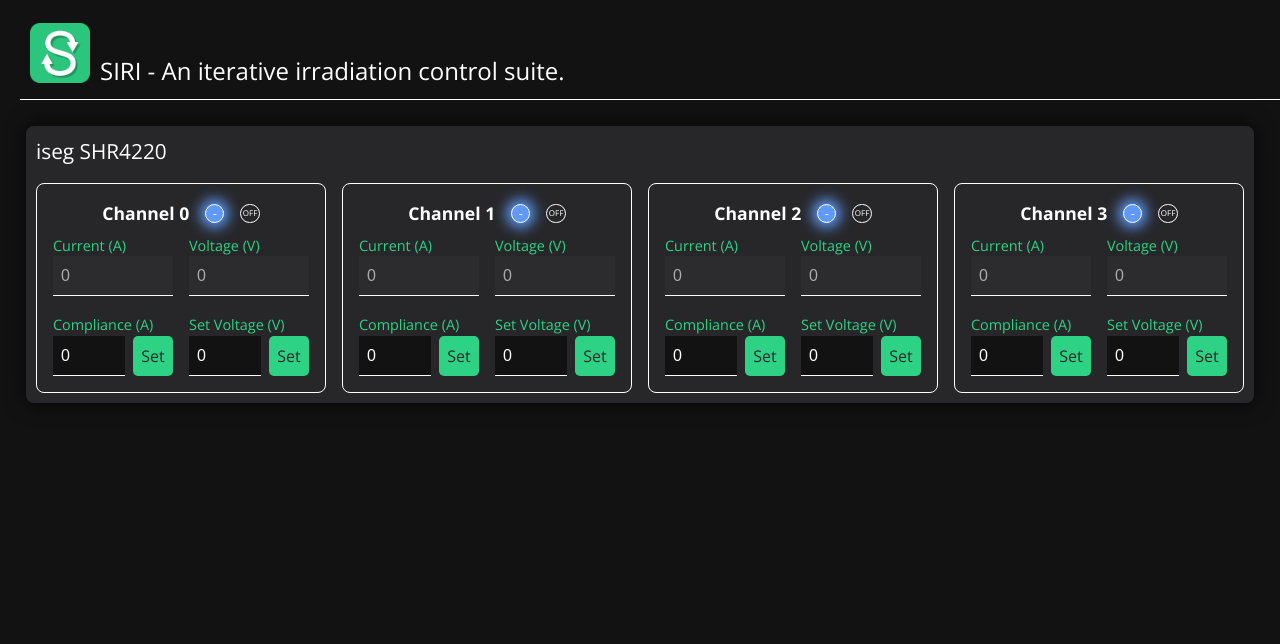
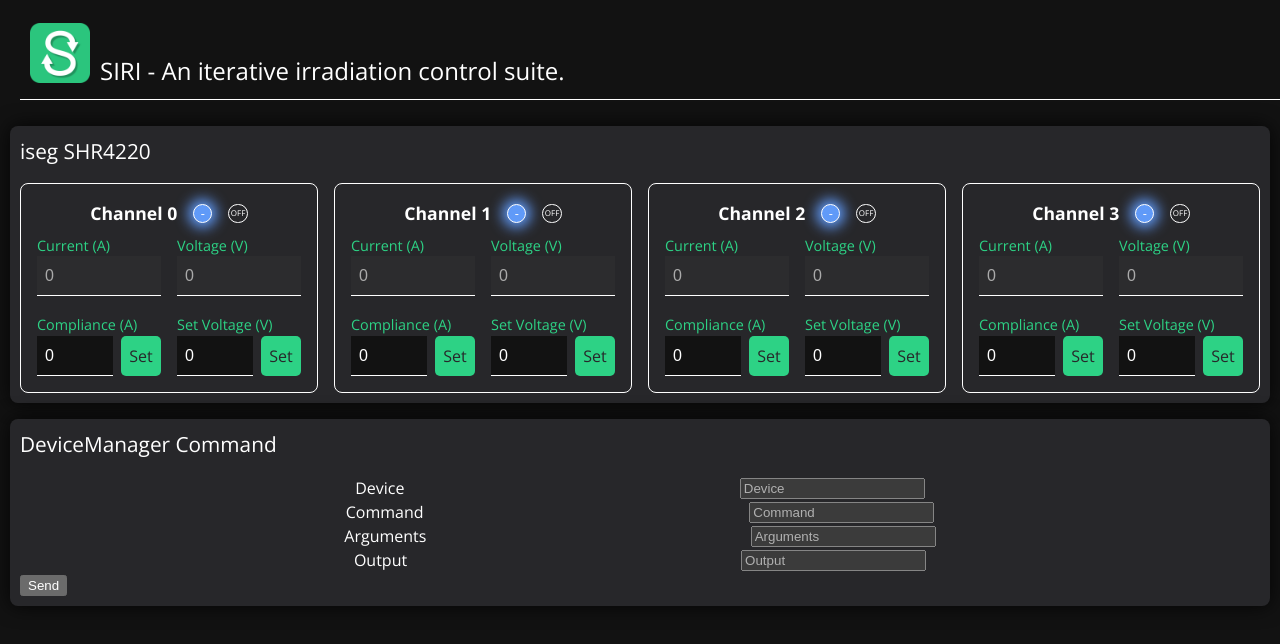
Before and after one commit to umute97/siri-gui, a Vue app: page /control in a window 1280 px wide. Shown: the top 644 px of the page. Built offline with nearby package versions, Linux system fonts and the light colour scheme; no server answers.

Commit message:
Add devicemanager send functionality

```diff
--- a/src/util/networking.ts
+++ b/src/util/networking.ts
@@ -1,7 +1,7 @@
+import { useAddressesStore, useHeaderStore, useMeasurementStore, useTemperatureStore } from '@/stores/stores';
+import axios from 'axios';
+import type { Header, MonitorResponse, PayloadObject, ResponseData, StableStatus } from './types';
 import { packData, pick } from './utils';
-import axios from 'axios';
-import { useAddressesStore, useHeaderStore, useMeasurementStore, useTemperatureStore } from '@/stores/stores';
-import type { Header, MonitorResponse, PayloadObject, ResponseData, StableStatus } from './types';
 
 const addresses = useAddressesStore();
 const measurementStore = useMeasurementStore();
@@ -85,7 +85,7 @@ export async function getTemperatures(): Promise<MonitorResponse> {
 }
 
 export async function getDewpoint(): Promise<number> {
-    const payload = { "device": "dewpointcontroller", "command": "get_dew_point"};
+    const payload = { "device": "dewpointcontroller", "command": "get_dew_point" };
     const data = packData("post", "dewpointcontroller", "/", payload)
     try {
         const response = await axios.post(`${addresses.getFullGatewayAddress}`, data);
@@ -269,3 +269,14 @@ export async function getISEGPolarities(): Promise<boolean[]> {
         return [false, false, false, false];
     }
 }
+
+export async function sendDeviceManagerCommand(device: string, command: string, args: string | string[] | null): Promise<object | string | number | void> {
+    const payload = { device, command, arguments: args }
+    const data = packData("post", "devicemanager", "/", payload)
+    try {
+        const response = await axios.post(`${addresses.getFullGatewayAddress}`, data);
+        return response.data.result;
+    } catch (error) {
+        console.log(error);
+    }
+}
--- a/src/views/Direct.vue
+++ b/src/views/Direct.vue
@@ -3,17 +3,54 @@
         <header>iseg SHR4220</header>
         <section class="content">
             <ISEGChannel v-for="channel in 4" :channel="channel - 1" :channel-enabled="isegChannelsEnabled[channel - 1]"
-                :current="isegCurrents[channel - 1]" :compliance="isegCompliances[channel - 1]" :voltage="isegVoltages[channel - 1]" :set-voltage="isegSetVoltages[channel - 1]"
+                :current="isegCurrents[channel - 1]" :compliance="isegCompliances[channel - 1]"
+                :voltage="isegVoltages[channel - 1]" :set-voltage="isegSetVoltages[channel - 1]"
                 :polarity="isegPolarities[channel - 1]" @toggleISEGChannel="toggleISEGChannelOutput"
-                @setISEGChannelVoltage="setISEGChannelVoltage" @setISEGChannelCompliance="setISEGChannelCompliance" @toggleISEGPolarity="toggleISEGChannelPolarity(channel - 1)"/>
+                @setISEGChannelVoltage="setISEGChannelVoltage" @setISEGChannelCompliance="setISEGChannelCompliance"
+                @toggleISEGPolarity="toggleISEGChannelPolarity(channel - 1)" />
         </section>
+    </article>
+    <article class="card">
+        <header>DeviceManager Command</header>
+        <form>
+            <section>
+                <label>Device</label>
+                <input type="text" v-model="device" name="device" placeholder="Device" />
+            </section>
+            <section>
+                <label>Command</label>
+                <input type="text" v-model="command" name="command" placeholder="Command" />
+            </section>
+            <section>
+                <label>Arguments</label>
+                <input type="text" v-model="args" name="arguments" placeholder="Arguments" />
+            </section>
+            <section>
+                <label>Output</label>
+                <input type="text" v-model="output" name="output" placeholder="Output" />
+            </section>
+            <input type="submit" value="Send" @click.prevent="sendDeviceManager">
+        </form>
     </article>
 </template>
 
 <script lang="ts" setup>
-import { defineComponent, onMounted, onUnmounted, ref } from 'vue';
-import { toggleISEGChannelOutput, setISEGChannelVoltage, getISEGOutputs, readISEGCurrents, readISEGVoltages, setISEGChannelCompliance, getISEGPolarities, toggleISEGChannelPolarity, getISEGSetVoltages, getISEGCompliances } from '@/util/networking';
 import ISEGChannel from '@/components/ISEGChannel.vue';
+import {
+getISEGCompliances,
+getISEGOutputs,
+getISEGPolarities,
+getISEGSetVoltages,
+readISEGCurrents,
+readISEGVoltages,
+sendDeviceManagerCommand,
+setISEGChannelCompliance,
+setISEGChannelVoltage,
+toggleISEGChannelOutput,
+toggleISEGChannelPolarity
+} from '@/util/networking';
+
+import { defineComponent, onMounted, onUnmounted, ref, type Ref } from 'vue';
 
 const isegChannelsEnabled = ref([false, false, false, false]);
 const isegCurrents = ref([0, 0, 0, 0]);
@@ -22,6 +59,11 @@ const isegPolarities = ref([true, true, true, true]);
 const isegSetVoltages = ref([0, 0, 0, 0]);
 const isegCompliances = ref([0, 0, 0, 0]);
 let isegTimer: number = -1;
+
+const device = ref('');
+const command = ref('');
+const args = ref('');
+const output: Ref<string | number | object | void> = ref('');
 
 defineComponent({
     components: {
@@ -44,6 +86,11 @@ onMounted(async () => {
 onUnmounted(() => {
     window.clearInterval(isegTimer);
 });
+
+async function sendDeviceManager() {
+    const argsValid = args.value === "" || args.value === "null" ? null : args.value;
+    output.value = await sendDeviceManagerCommand(device.value, command.value, argsValid);
+}
 </script>
 
 <style scoped>
@@ -52,7 +99,7 @@ onUnmounted(() => {
     border-radius: 8px;
     background: var(--zinc);
     padding: 10px;
-    margin: 1rem;
+    margin: 1rem auto;
 }
 
 .card header {
```
